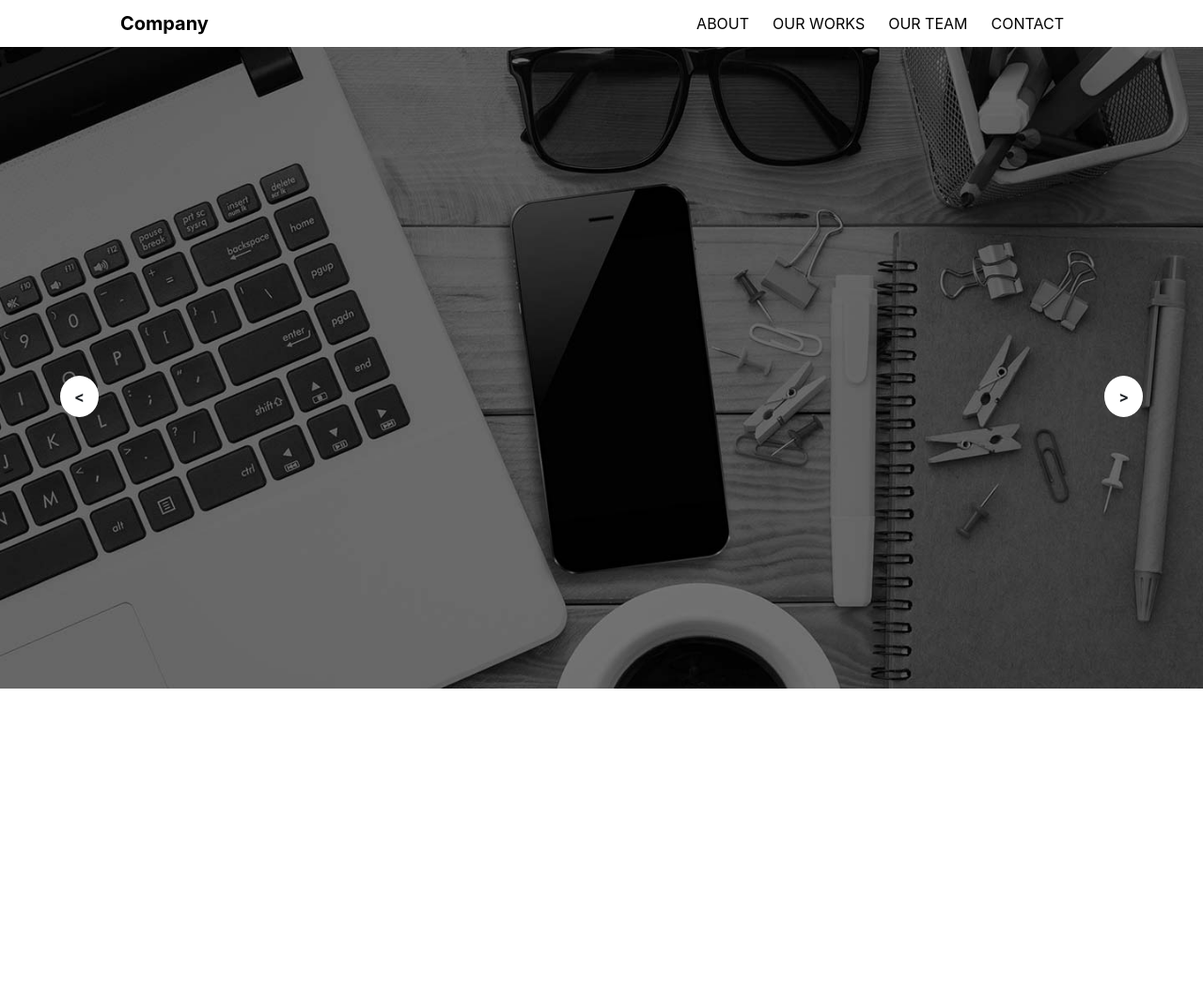
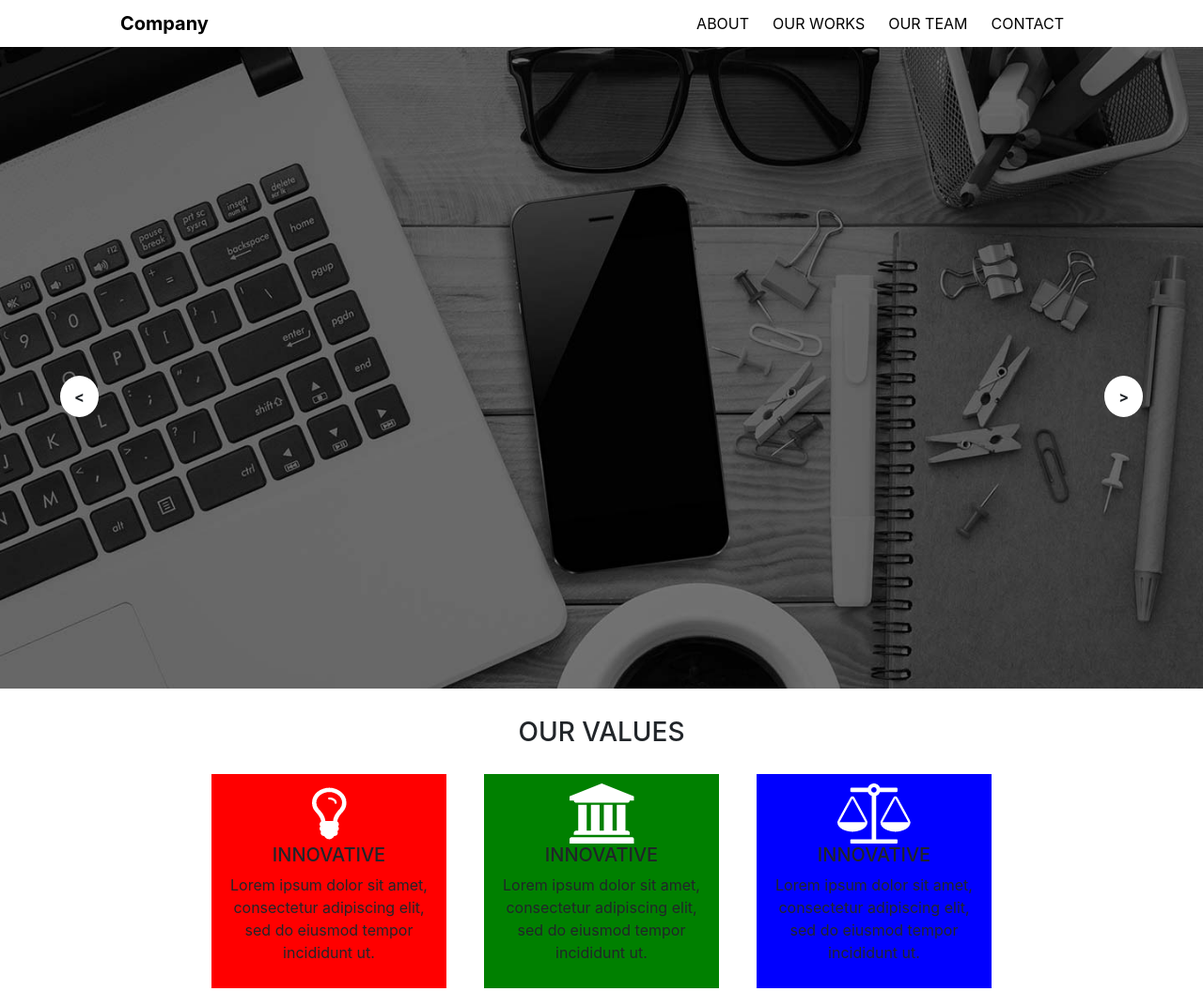
Before and after one commit to sideeq12/confrimation-test, a plain HTML site: page index.html in a window 1280 px wide. Shown: the whole page at 94% size. Before the commit the page ends 800 px from the top, so only its background shows below. Drawn offline with nearby package versions, Linux system fonts and the light colour scheme.

Commit message:
color value

```diff
--- a/index.css
+++ b/index.css
@@ -98,3 +98,27 @@ body{
     border-radius: 50%;
     background-color: white;
 }
+#values{
+    padding-top: 30px;
+    text-align: center;
+}
+.values{
+    display: flex;
+    flex-direction: row;
+    justify-content: center;
+    align-items: center;
+}
+.value{
+    width: 250px;
+    margin: 20px;
+    padding: 10px;
+}
+.green{
+    background-color: green;
+}
+.red{
+    background-color: red;
+}
+.blue{
+    background-color: blue;
+}
--- a/index.html
+++ b/index.html
@@ -40,8 +40,28 @@
             <div class="slide"><img src="images/about-bg.jpg" alt="" class="image2"></div>
         </div>
                 <div class="arrow">></div>
-                <div class="arrow1"><</div>
+                <div class="arrow1">< </div>
     </div>
+    <section id="values">
+        <h3>OUR VALUES</h3>
+        <div class="values">
+            <div class="value red">
+                <img src="images/lightbulb-o.png" alt="" class="icon">
+                <h5>INNOVATIVE</h5>
+                <p>Lorem ipsum dolor sit amet, consectetur adipiscing elit, sed do eiusmod tempor incididunt ut.</p>
+            </div>
+            <div class="value green">
+                <img src="images/bank.png" alt="" class="icon">
+                <h5>INNOVATIVE</h5>
+                <p>Lorem ipsum dolor sit amet, consectetur adipiscing elit, sed do eiusmod tempor incididunt ut.</p>
+            </div>
+            <div class="value blue">
+                <img src="images/balance-scale.png" alt="" class="icon">
+                <h5>INNOVATIVE</h5>
+                <p>Lorem ipsum dolor sit amet, consectetur adipiscing elit, sed do eiusmod tempor incididunt ut.</p>
+            </div>
+        </div>
+    </section>
 
 
     <script>
```
